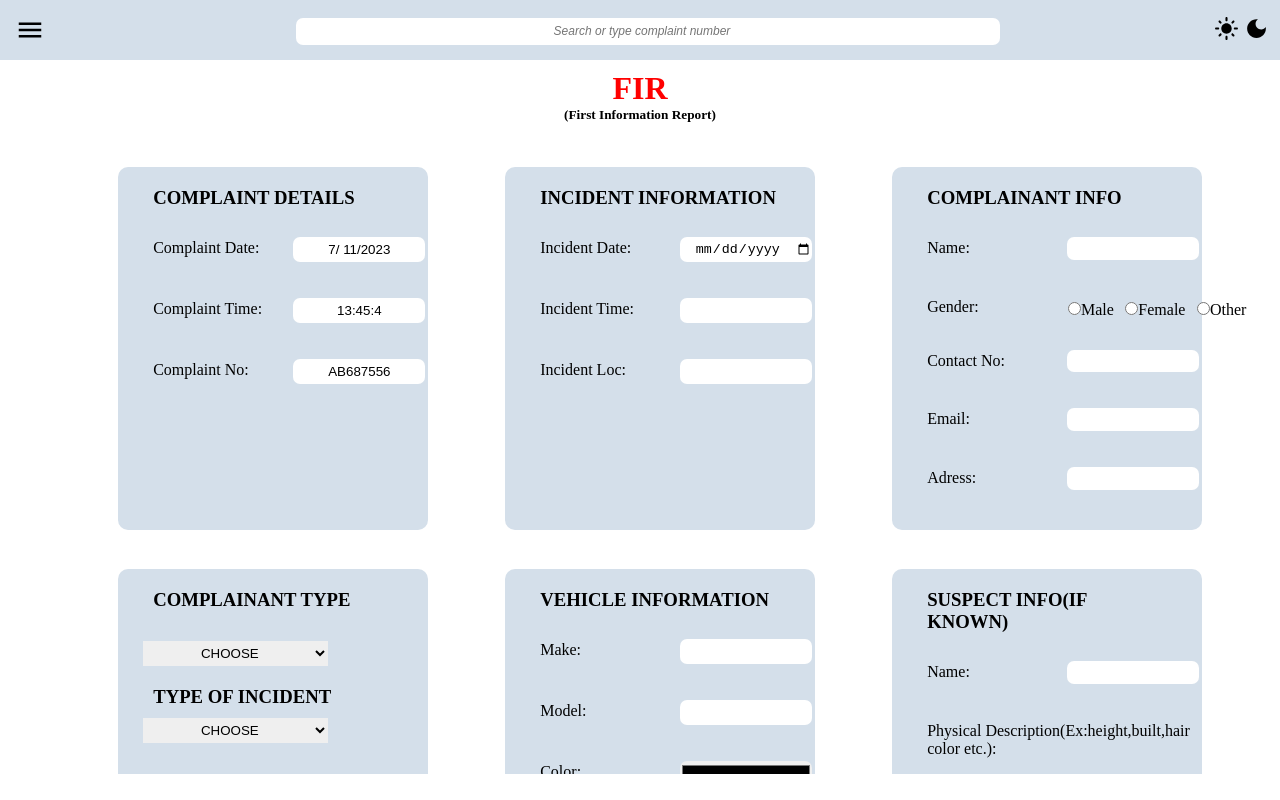
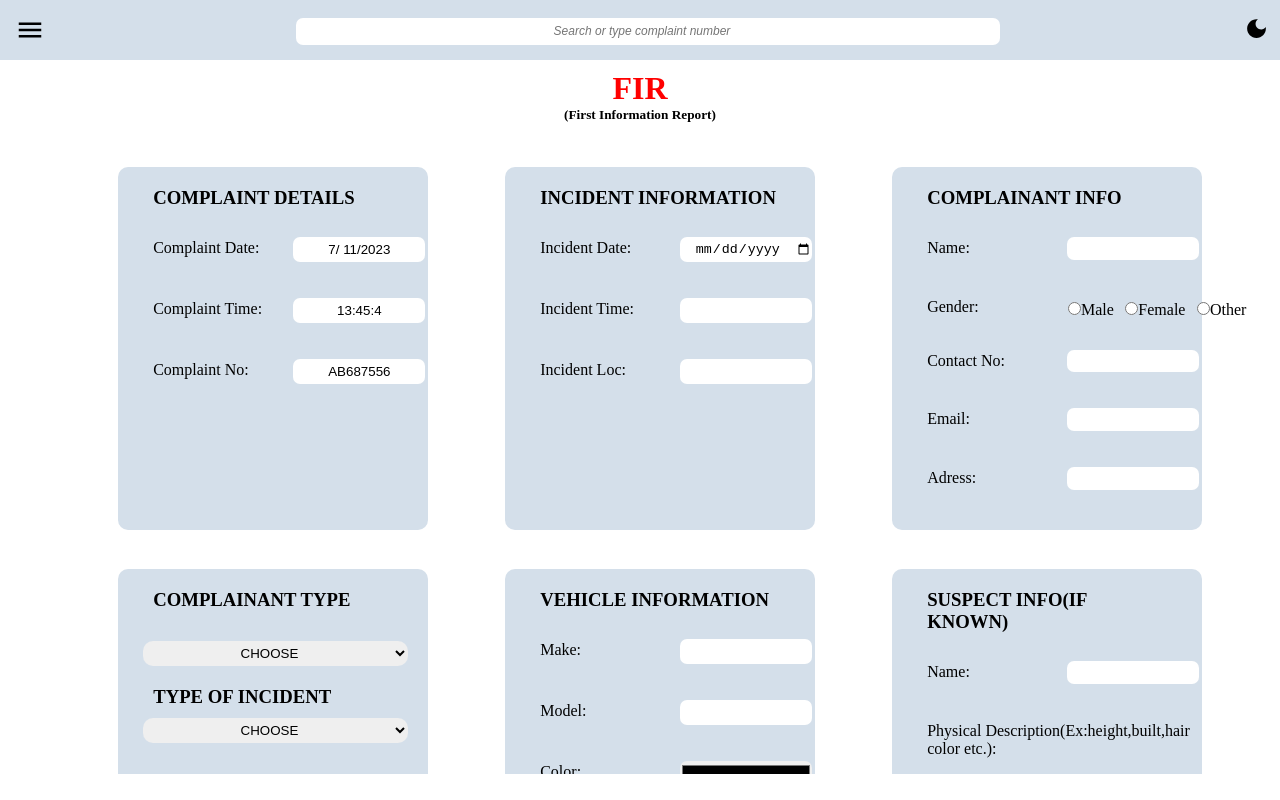
Before and after one commit to The-Abhishek1/CRMSX, a React (Vite) app in the folder Frontend/: page /newfir in a window 1280 px wide. Built offline with nearby package versions, Linux system fonts and the light colour scheme.

Commit message:
Changed some features

```diff
--- a/Frontend/src/App.jsx
+++ b/Frontend/src/App.jsx
@@ -21,24 +21,24 @@
 function App() {
   const [dark, setDark] = useState(false);
   const theme = {
-    backgroundColor: dark ? "black" : "",
+    backgroundColor: dark ? "rgb(20,20,20)" : "",
     color: dark ? "white" : "",
     border: dark ? "1px solid white" : "",
   };
   const themeSettings = {
-    backgroundColor: dark ? "black" : "",
+    backgroundColor: dark ? "rgb(20,20,20)" : "",
     color: dark ? "white" : "",
   };
   const themeSide = {
-    backgroundColor: dark ? "black" : "",
+    backgroundColor: dark ? "rgb(20,20,20)" : "",
     color: dark ? "white" : "",
     borderBottom: dark ? "1px solid white" : "",
     borderRight: dark ? "1px solid white" : "",
   };
   const themeHead = {
-    backgroundColor: dark ? "black" : "",
+    backgroundColor: dark ? "rgb(17,17,17)" : "",
     color: dark ? "white" : "",
-    borderBottom: dark ? "1px solid white" : "",
+    // borderBottom: dark ? "1px solid white" : "",
   };
   const lightMode = () => {
     setDark(false);
@@ -51,13 +51,13 @@
       <LightMode
         className={a.light}
         onClick={lightMode}
-        style={themeSettings}
+        style={themeHead}
         sx={{ fontSize: 27 }}
       />
       <DarkMode
         className={a.dark}
         onClick={darkMode}
-        style={themeSettings}
+        style={themeHead}
         sx={{ fontSize: 27 }}
       />
       <Routes>
--- a/Frontend/src/App.module.css
+++ b/Frontend/src/App.module.css
@@ -1,16 +1,18 @@
-.light{
-  position:absolute;
+.light {
+  position: absolute;
   top: 15px;
   z-index: 1;
   right: 40px;
-  padding: 1px;
+  padding: 1pc;
   cursor: pointer;
+  border-radius: 25px;
 }
-.dark{
-  position:absolute;
+.dark {
+  position: absolute;
   top: 15px;
   z-index: 1;
   right: 10px;
   padding: 1px;
+  border-radius: 25px;
   cursor: pointer;
 }
--- a/Frontend/src/assets/Components/Chargesheet/Chargesheet.jsx
+++ b/Frontend/src/assets/Components/Chargesheet/Chargesheet.jsx
@@ -82,7 +82,7 @@
               <h4 className={cs.hu4} style={props.themeSettings}>
                 Upload picture
               </h4>
-              <input type="image" src="" alt="" className={cs.imin} />
+              <input type="file" src="" alt="" className={cs.imin} />
             </div>
             <div className={cs.item} style={props.theme}>
               <h3 className={cs.h3}>Incident Info</h3>
--- a/Frontend/src/assets/Components/Complaint/Complaintform.module.css
+++ b/Frontend/src/assets/Components/Complaint/Complaintform.module.css
@@ -129,11 +129,13 @@
   left: 10px;
 }
 .select {
-  width: 70%;
+  width: 100%;
   height: 25px;
   text-transform: uppercase;
   text-align: center;
   border: none;
+  outline: none;
+  border-radius: 10px;
 }
 .textarea {
   margin: 10px 0 0 0;
--- a/Frontend/src/assets/Components/Profile/Profile.jsx
+++ b/Frontend/src/assets/Components/Profile/Profile.jsx
@@ -4,9 +4,17 @@
 import { Edit } from "@mui/icons-material";
 
 export default function Profile(props) {
+  const handleSubmit = (event) => {
+    event.preventDefault();
+  };
   return (
     <>
-      <form action="" style={props.themeSettings} className={p.form}>
+      <form
+        action=""
+        style={props.themeSettings}
+        className={p.form}
+        onSubmit={handleSubmit}
+      >
         <div className={p.container} style={props.theme}>
           <h2 className={p.h2}>My Profile</h2>
           <img className={p.img} src={logo} />
--- a/Frontend/src/assets/Components/Sidebar/Sidebar.module.css
+++ b/Frontend/src/assets/Components/Sidebar/Sidebar.module.css
@@ -1,11 +1,10 @@
-*{
+* {
   margin: 0;
   padding: 0;
   box-sizing: border-box;
-
 }
 
-.logout{
+.logout {
   background-color: rgb(202, 218, 233);
   width: 300px;
   height: 200px;
@@ -13,7 +12,7 @@
   top: 250px;
   left: 21.5%;
   display: flex;
-  flex-direction: column;;
+  flex-direction: column;
   justify-content: center;
   align-items: center;
   z-index: 1;
@@ -21,18 +20,18 @@
   border-radius: 10px;
   border: 2px solid rgb(98, 160, 215);
 }
-.logout .h3l{
+.logout .h3l {
   text-align: center;
   color: rgb(0, 0, 0);
   margin-bottom: 10px;
   font-size: 17px;
 }
-.logout .b{
+.logout .b {
   position: relative;
   top: 15px;
   width: 70%;
   padding: 5px;
-  margin:8px ;
+  margin: 8px;
   border-radius: 5px;
   text-transform: uppercase;
   font-weight: 600;
@@ -40,26 +39,26 @@
   letter-spacing: 1px;
   cursor: pointer;
 }
-.logout #b1{
-  color:rgb(26, 255, 1);
-  background-color:whitesmoke;
+.logout #b1 {
+  color: rgb(26, 255, 1);
+  background-color: whitesmoke;
   height: 30px;
 }
-.logout #b2{
+.logout #b2 {
   color: rgb(255, 12, 12);
-  background-color:whitesmoke;
+  background-color: whitesmoke;
   height: 30px;
 }
-#b1:hover{
-color: whitesmoke;
-background-color: rgb(6, 248, 58);
+#b1:hover {
+  color: whitesmoke;
+  background-color: rgb(6, 248, 58);
 }
-#b2:hover{
+#b2:hover {
   color: whitesmoke;
   background-color: red;
 }
 .aside {
-  display:flex;
+  display: flex;
   position: fixed;
   flex-direction: column;
   z-index: 1;
@@ -68,7 +67,6 @@
   position: absolute;
   top: 0px;
   height: 100vh;
-
 }
 
 .aside .h2 {
@@ -78,7 +76,7 @@
   font-size: 25px;
   color: red;
 }
-.police{
+.police {
   position: absolute;
   top: 15px;
   right: 45px;
@@ -86,7 +84,6 @@
 }
 
 .aside .close {
-
   position: absolute;
   top: 2px;
   right: 2px;
@@ -97,7 +94,7 @@
   cursor: pointer;
 }
 
-.aside .linkitems{
+.aside .linkitems {
   display: flex;
   flex-direction: column;
   justify-content: flex-start;
@@ -119,8 +116,8 @@
   border-bottom: 1px solid rgb(46, 46, 46);
   border-right: 1px solid rgb(46, 46, 46);
 }
-.aside .linkitems .link:hover,.g:hover{
-
+.aside .linkitems .link:hover,
+.g:hover {
   background: #000000;
   color: whitesmoke;
 }
@@ -142,35 +139,34 @@
 
 .aside .linkitems #last {
   position: relative;
-  top: 35%;
+  top: 36%;
 }
 
-.gr{
+.gr {
   display: flex;
   flex-direction: column;
   justify-content: space-between;
   position: absolute;
   top: 107px;
   left: 135px;
-  height: 383px;
+  height: 382px;
 }
 
-.g{
+.g {
   font-size: 17px;
   color: rgb(0, 0, 0);
 }
 
-.glast{
+.glast {
   font-size: 17px;
   position: absolute;
-  bottom: 17px;
+  bottom: 19px;
   left: 135px;
   color: rgb(0, 0, 0);
 }
 
-@media screen and (min-width:1200px) {
-  .logout{
+@media screen and (min-width: 1200px) {
+  .logout {
     left: 37.8%;
   }
-
 }
```
